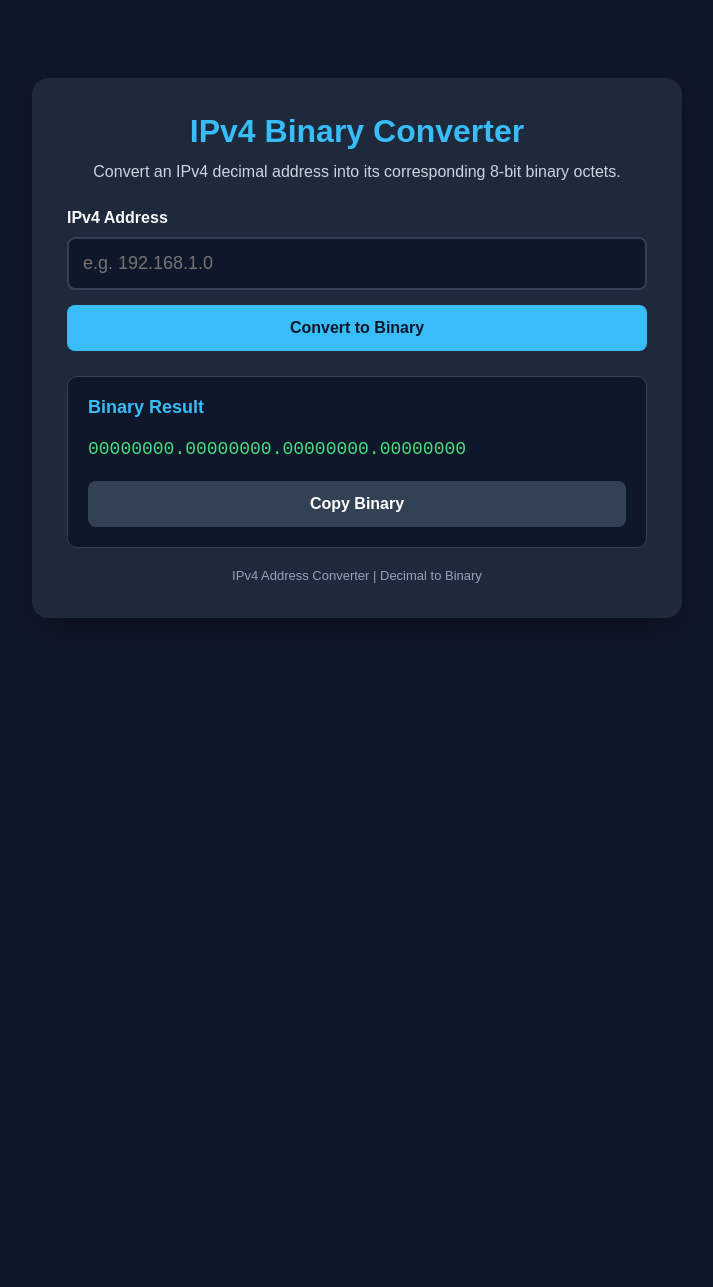
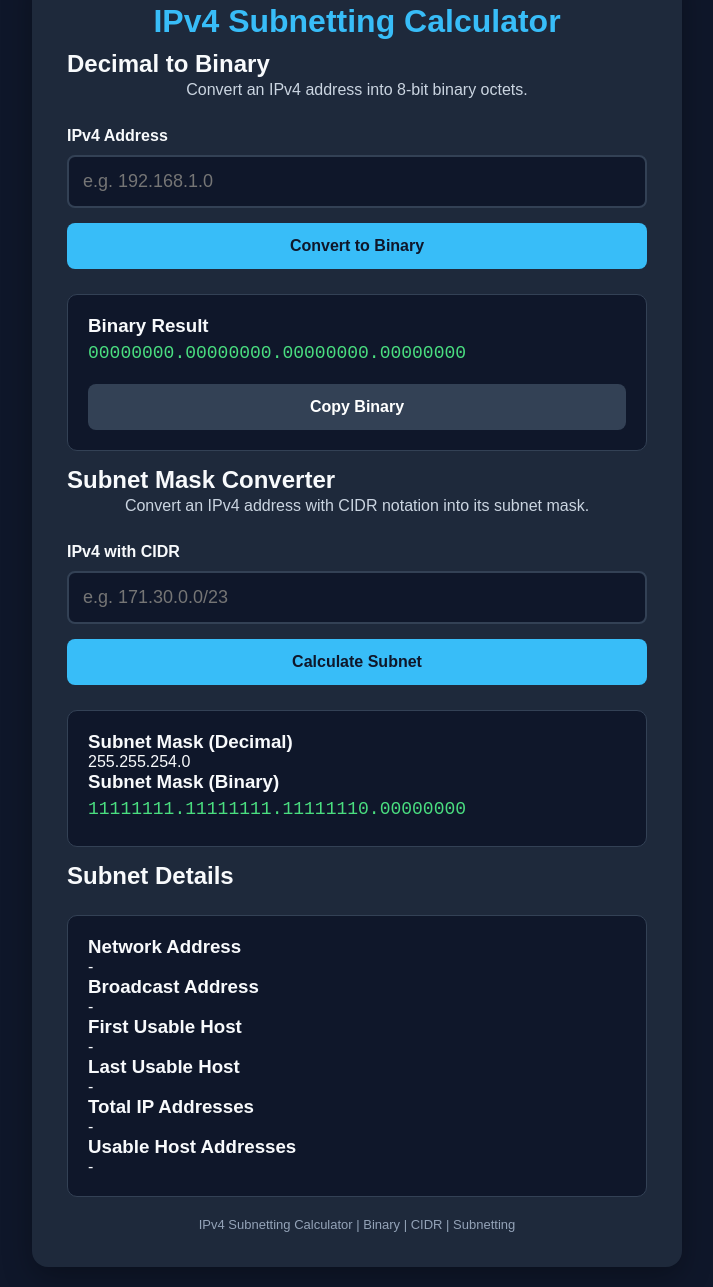
Before and after one commit to jayson-studev/IPv4-Subnetting-Calculator, a plain HTML site: page index.html in a window 1280 px wide. Shown: the part 52-1339 px from the top of the page, without its empty margins (283-996 px from the left). Before the commit the page ends 800 px from the top, so only its background shows below. Drawn offline with Linux system fonts and the light colour scheme.

Commit message:
Update index.html

```diff
--- a/index.html
+++ b/index.html
@@ -4,20 +4,23 @@
 <head>
     <meta charset="UTF-8">
     <meta name="viewport" content="width=device-width, initial-scale=1.0">
-    <title>IPv4 Binary Converter</title>
+    <title>IPv4 Subnetting Calculator</title>
 
-    <!-- CSS File -->
     <link rel="stylesheet" href="style.css">
 </head>
 <body>
 
     <div class="container">
 
-        <h1>IPv4 Binary Converter</h1>
+        <h1>IPv4 Subnetting Calculator</h1>
+
+        <!-- DECIMAL TO BINARY -->
+        <section class="calculator-section">
+
+            <h2>Decimal to Binary</h2>
 
             <p class="description">
-            Convert an IPv4 decimal address into its
-            corresponding 8-bit binary octets.
+                Convert an IPv4 address into 8-bit binary octets.
             </p>
 
             <label for="ipAddress">IPv4 Address</label>
@@ -32,7 +35,7 @@
             <button id="convertBtn">Convert to Binary</button>
 
             <div class="result-box">
-            <h2>Binary Result</h2>
+                <h3>Binary Result</h3>
 
                 <p id="result" class="binary-result">
                     00000000.00000000.00000000.00000000
@@ -45,13 +48,97 @@
 
             <p id="error" class="error"></p>
 
-        <p class="footer">
-            IPv4 Address Converter | Decimal to Binary
+        </section>
+
+
+        <!-- SUBNET MASK -->
+        <section class="calculator-section">
+
+            <h2>Subnet Mask Converter</h2>
+
+            <p class="description">
+                Convert an IPv4 address with CIDR notation
+                into its subnet mask.
+            </p>
+
+            <label for="cidrAddress">IPv4 with CIDR</label>
+
+            <input
+                type="text"
+                id="cidrAddress"
+                placeholder="e.g. 171.30.0.0/23"
+            >
+
+            <button id="maskBtn">Calculate Subnet</button>
+
+            <div class="result-box">
+
+                <h3>Subnet Mask (Decimal)</h3>
+
+                <p id="maskDecimal" class="decimal-result">
+                    255.255.254.0
+                </p>
+
+                <h3>Subnet Mask (Binary)</h3>
+
+                <p id="maskBinary" class="binary-result">
+                    11111111.11111111.11111110.00000000
                 </p>
 
             </div>
 
-    <!-- JavaScript File -->
+            <p id="maskError" class="error"></p>
+
+        </section>
+
+
+        <!-- SUBNET DETAILS -->
+        <section class="calculator-section">
+
+            <h2>Subnet Details</h2>
+
+            <div class="result-box">
+
+                <div class="detail-row">
+                    <h3>Network Address</h3>
+                    <p id="networkAddress" class="decimal-result">-</p>
+                </div>
+
+                <div class="detail-row">
+                    <h3>Broadcast Address</h3>
+                    <p id="broadcastAddress" class="decimal-result">-</p>
+                </div>
+
+                <div class="detail-row">
+                    <h3>First Usable Host</h3>
+                    <p id="firstHost" class="decimal-result">-</p>
+                </div>
+
+                <div class="detail-row">
+                    <h3>Last Usable Host</h3>
+                    <p id="lastHost" class="decimal-result">-</p>
+                </div>
+
+                <div class="detail-row">
+                    <h3>Total IP Addresses</h3>
+                    <p id="totalAddresses" class="decimal-result">-</p>
+                </div>
+
+                <div class="detail-row">
+                    <h3>Usable Host Addresses</h3>
+                    <p id="usableHosts" class="decimal-result">-</p>
+                </div>
+
+            </div>
+
+        </section>
+
+        <p class="footer">
+            IPv4 Subnetting Calculator | Binary | CIDR | Subnetting
+        </p>
+
+    </div>
+
     <script src="script.js"></script>
 
 </body>
```
Lines whose indentation alone changed are shown as unchanged.
